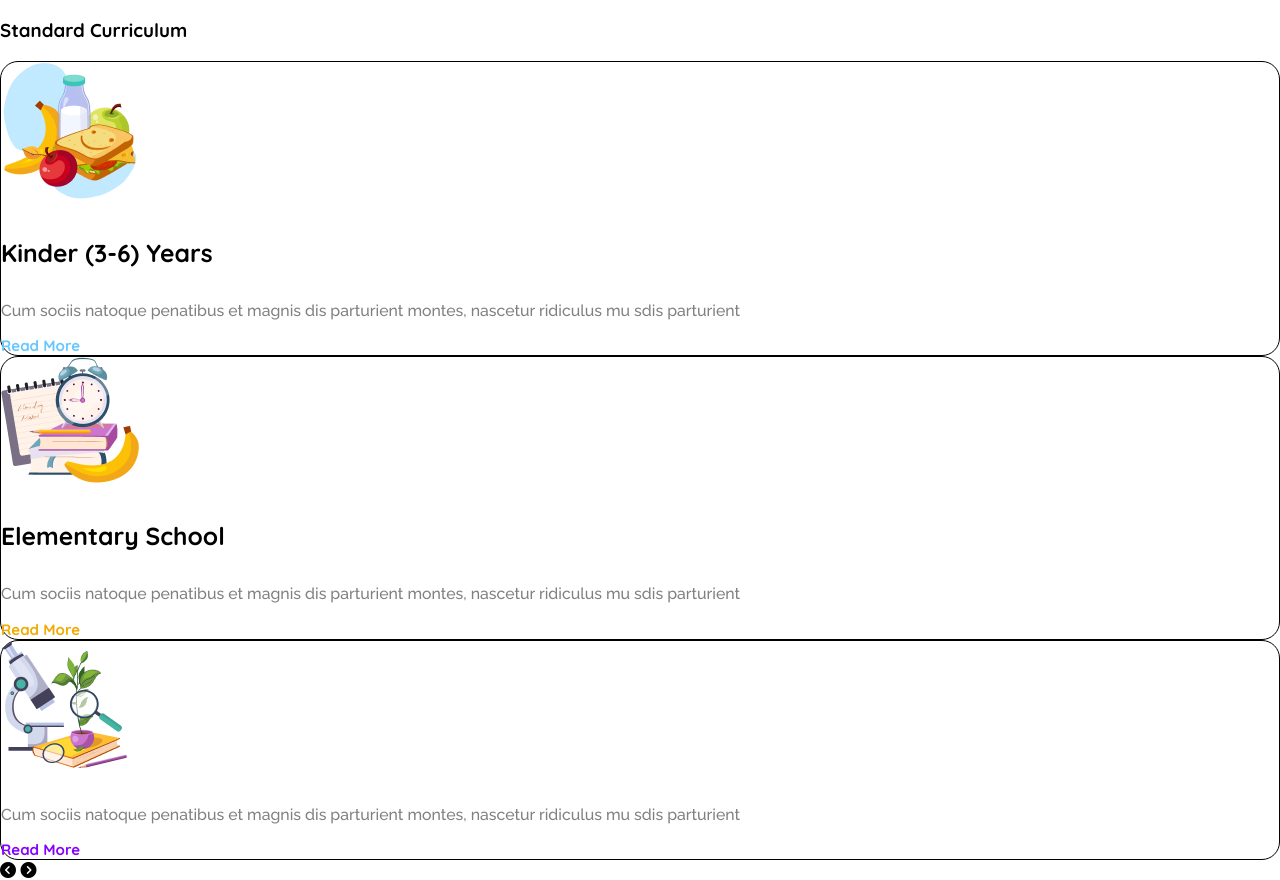
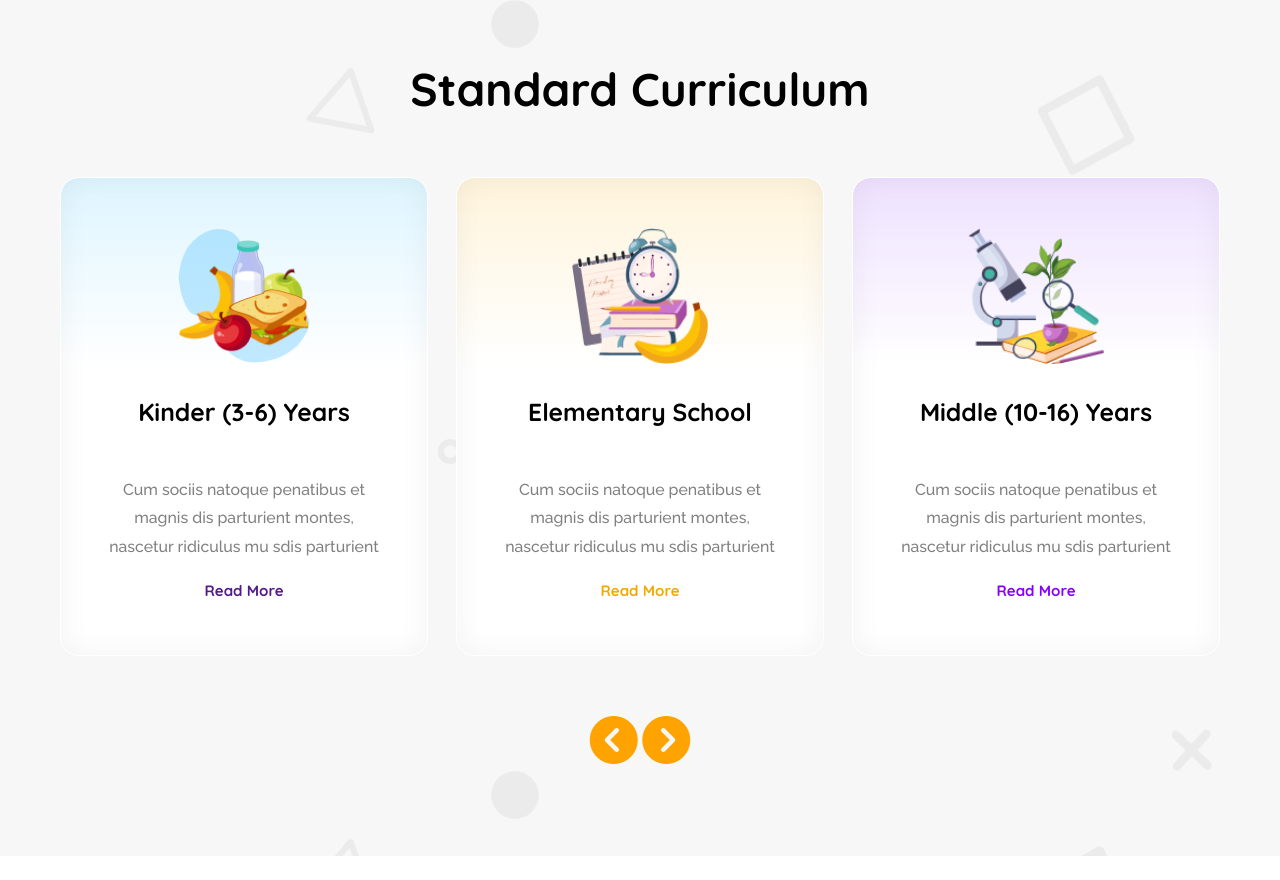
Before and after one commit to atiahrakhi/kids-school-responsive-website, a plain HTML site: page index.html in a window 1280 px wide. Shown: the part 786-1666 px from the top of the page. After the commit the page ends 1642 px from the top, so only its background shows below. Drawn offline with Linux system fonts and the light colour scheme.

Commit message:
added card in html and css

```diff
--- a/index.html
+++ b/index.html
@@ -48,37 +48,38 @@
 
     </header>
     <main>
-        <section>
+    <main class="bg">
+        <section class=" school-category bg-image display-flex">
             <h3 class="section-title">Standard Curriculum</h3>
-            <div class="card-container">
-                <div class="card">
+            <div class="card-container display-flex">
+                <div id="card-1" class="card display-flex">
                     <img src="assets/kinder.png" alt="" class="card-icon">
                     <h4 class="crd-title">Kinder (3-6) Years</h4>
                     <p class="card-description raleway">Cum sociis natoque penatibus et magnis
                         dis parturient montes, nascetur ridiculus
                         mu sdis parturient</p>
-                        <a class="link-1 card-link" href="">Read More</a>
+                    <a id="" class=" card-link" href="">Read More</a>
                 </div>
-                <div class="card">
+                <div id="card-2" class="card display-flex">
                     <img src="assets/elementary.png" alt="" class="card-icon">
                     <h4 class="crd-title">Elementary School</h4>
                     <p class="card-description raleway">Cum sociis natoque penatibus et magnis
                         dis parturient montes, nascetur ridiculus
                         mu sdis parturient</p>
-                    <a class="link-2 card-link" href="">Read More</a>
+                    <a id="link-2" class="card-link" href="">Read More</a>
                 </div>
-                <div class="card">
+                <div id="card-3" class="card display-flex">
                     <img src="assets/middle.png" alt="" class="card-icon">
-                    <h4 class="crd-title"></h4>
+                    <h4 class="crd-title">Middle (10-16) Years</h4>
                     <p class="card-description raleway">Cum sociis natoque penatibus et magnis
                         dis parturient montes, nascetur ridiculus
                         mu sdis parturient</p>
-                        <a class="link-3 card-link" href="">Read More</a>
-
+                        <a id="link-3" class="card-link" href="">Read More</a>
                 </div>
             </div>
-            <div class="arrow-btn"><i class="fa-solid fa-circle-chevron-left"></i>
-                <i class="fa-solid fa-circle-chevron-right"></i>
+            <div class="arrow orange">
+                <i class="fa-solid fa-circle-chevron-left arrow-btn"></i>
+                <i class="fa-solid fa-circle-chevron-right arrow-btn"></i>
             </div>
         </section>
 
--- a/styles/styles.css
+++ b/styles/styles.css
@@ -43,18 +43,17 @@
 .light-green{
     color: #95B226;
 }
-.link-1{
+#link-1{
   color: #64C8FF;
-}
-.link-2{
+  }
+#link-2{
   color: #F0AA00;
 }
-.link-3{
-  color:#8700FF
+#link-3{
+  color:#8700FF;
 }
 .bg{
    background-color: #F7F7F7;
-
 }
 .btn-primary{
   background-color: black;
@@ -65,12 +64,14 @@
   font-weight: 700;
   font-size: 1.25rem;
 }
-.card-link{
-  font-weight: 700;
-  font-size: .94rem;
-  text-decoration: none;
 
+.bg-image{
+  background-image: url(../assets/bg.png);
+  box-shadow:0px 4px 4px 0px rgba(0, 0, 0, 0.25);
 }
+
+
+
 
 
 
@@ -85,7 +86,7 @@
     align-items: center;
     }
 
-  .navbar, .banner{
+  .navbar, .banner, .card-container{
     max-width: 1160px;
     margin: 0 auto;
   }
@@ -146,10 +147,53 @@
   .banner-image{
     width: 100%;
   }
-  /* card related style */
+
+  /* card section related style */
+  .school-category{
+    flex-direction: column;
+    justify-content: center;
+    align-items: center;
+    /* gap: 80px; */
+
+
+
+  }
+  .section-title{
+    font-weight: 700;
+    font-size: 2.87rem;
+    color: #000000;
+    margin-top: 60px;
+    margin-bottom: 0;
+
+  }
+  .card-container{
+padding: 60px 0;
+    column-gap: 28px;
+  }
+  .arrow{
+    width: 130px;
+    height: 60px;
+    margin-bottom: 80px;
+    text-align: center;
+
+  }
+  .arrow-btn{
+    font-size: 3rem;
+  }
   .card{
-    border: 1px solid ;
-    border-radius: 18px;
+    flex-direction: column;
+    justify-content: center;
+    align-items: center;
+    text-align: center;
+    padding: 50px 40px;
+    border: .94px solid #FFFFFF;
+    border-radius: 18.8px;
+    max-width: 376px;
+    box-shadow: inset 0px 0px 28.3px 0.94px rgba(0, 0, 0, 0.05);
+  }
+  .card-icon{
+    width: 136px;
+    height: 136px;
   }
   .crd-title{
     font-weight: 700;
@@ -158,11 +202,24 @@
   .card-description{
     font-weight: 500;
     font-size: .99rem;
+    line-height: 28.3px;
     color: #808080;
+  }
+  .card-link{
+    font-weight: 700;
+    font-size: .94rem;
+    text-decoration: none;
+    line-height: 28.3px;
 
   }
-  .card-btn{
-
+  #card-1{
+    background: linear-gradient(180.00deg, rgb(222, 245, 255),rgba(255, 255, 255, 0) 40%),rgb(255, 255, 255);
+  }
+  #card-2{
+    background: linear-gradient(180.00deg, rgb(255, 244, 220),rgba(255, 255, 255, 0) 40%),rgb(255, 255, 255);
+  }
+  #card-3{
+    background: linear-gradient(180.00deg, rgb(238, 225, 255),rgba(255, 255, 255, 0) 40%),rgb(255, 255, 255);
   }
 
 
@@ -174,8 +231,11 @@
 
 
 
+
+
+
   /* responsive media query */
-  /* small device */
+  /* navbar and banner responsive in small device */
   @media screen and (max-width: 576px) {
    .banner{
     flex-direction: column-reverse;
@@ -200,7 +260,7 @@
       font-size: 1rem;
       padding: 6px 24px;
     }
-    .nav-links, .brand, .nav-button{
+    .nav-links, .brand, .nav-button {
       display: none;
     }
     .logo{
@@ -215,4 +275,7 @@
     #hamburger{
       display: block;
     }
+    /* card responsive */
+
+
   }
```
